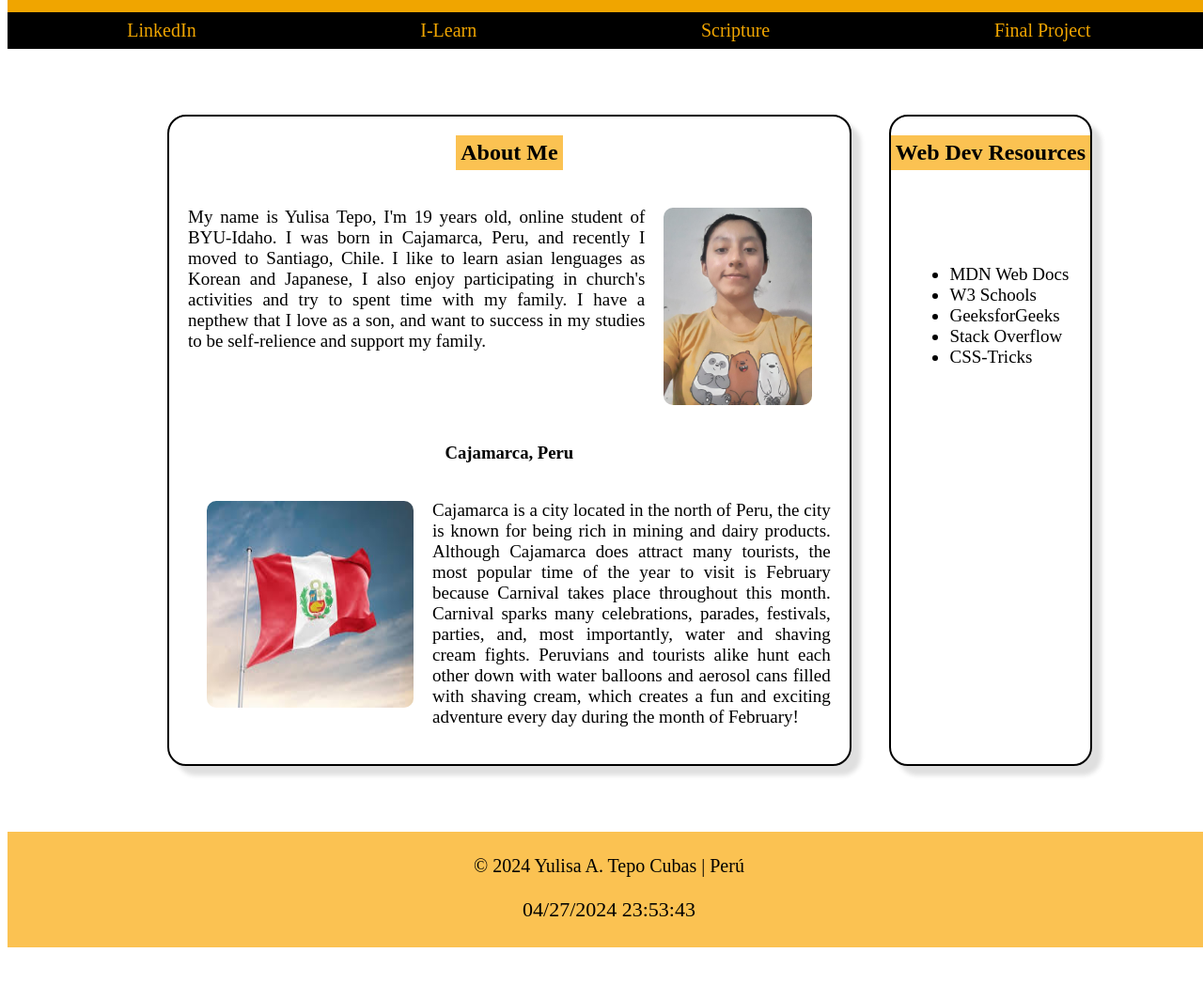
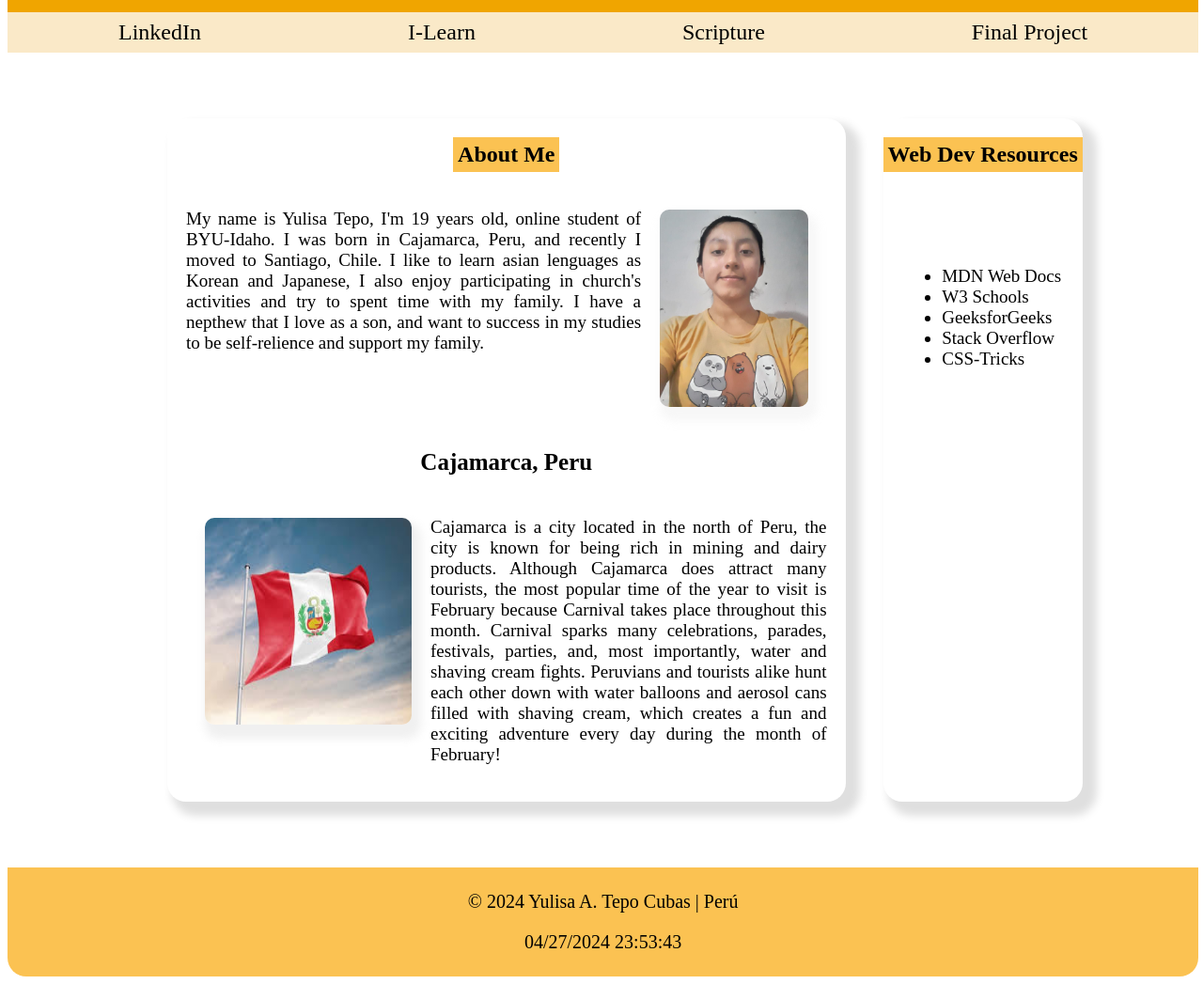
Before and after one commit to YulisaTepo/wdd131, a plain HTML site: page index.html in a window 1280 px wide. Shown: the part 80-1127 px from the top of the page at 94% size. Before the commit the page ends 1096 px from the top, so only its background shows below. Drawn offline with Linux system fonts and the light colour scheme; a web font is replaced by a local one.

Commit message:
Home Page Finished

```diff
--- a/index.html
+++ b/index.html
@@ -51,11 +51,11 @@
         <section class="card">
             <h2>Web Dev Resources</h2>
             <ul class="list">
-                <a href="https://developer.mozilla.org/es/"><li>MDN Web Docs</li></a>
-                <a href="https://www.w3schools.com/"><li>W3 Schools</li></a>
-                <a href="https://www.geeksforgeeks.org/"><li>GeeksforGeeks</li></a>
-                <a href="https://stackoverflow.com/"><li>Stack Overflow</li></a>
-                <a href="https://css-tricks.com/"><li>CSS-Tricks</li></a>
+                <li><a href="https://developer.mozilla.org/es/">MDN Web Docs</a></li>
+                <li><a href="https://www.w3schools.com/">W3 Schools</a></li>
+                <li><a href="https://www.geeksforgeeks.org/">GeeksforGeeks</a></li>
+                <li><a href="https://stackoverflow.com/">Stack Overflow</a></li>
+                <li><a href="https://css-tricks.com/">CSS-Tricks</a></li>
             </ul>
         </section>
     </main>
--- a/styles/base.css
+++ b/styles/base.css
@@ -3,7 +3,7 @@
 
 body {
     font-family: "nanum-myeongjo";
-    width: 100%;
+    width: 99%;
 }
 
 header {
@@ -11,27 +11,27 @@ header {
     color: black;
     text-align: center;
     padding-top: 5px;
+    border-radius: 20px;
 }
+
 
 nav {
     display: flex;
     flex-direction: row;
-    background-color: black;
+    background-color: #fae9c8;
     padding: 8px;
     justify-content: space-around;
 }
 
 nav a {
     text-decoration: none;
-    color: #F0A500;
-    background-color: black;
-    font-size: 20px;
+    color: black;
+    font-size: 24px;
 }
 
 nav :hover {
-    color: #F0A500;
-    font-size: 22px;
-    text-shadow: 0 0 10px #fbc252;
+    color: black;
+    text-shadow: 0 0 10px black;
     border-radius: 6px;
     padding: 4px;
 }
@@ -41,6 +41,8 @@ footer {
     text-align: center;
     font-size: 20px;
     padding: 5px;
+    border-bottom-right-radius: 20px;
+    border-bottom-left-radius: 20px;
 }
 
 main {
@@ -56,14 +58,18 @@ main {
 main h2 {
     background-color: #fbc252;
     padding: 5px;
+    /* border-top: 2px solid black;
+    border-top-left-radius: 5px; */
 }
 
 section {
     border-radius: 20px;
     margin: 20px;
-    border: 2px solid black;
+    /* border-left: 2px solid black;
+    border-right: 2px solid black;
+    border-left: 2px solid black; */
     background-color: #ffffff;
-    box-shadow: 10px 10px 5px rgb(223, 223, 223);
+    box-shadow: 10px 10px 10px 5px rgb(223, 223, 223);
     place-items: center;
 
 }
@@ -73,6 +79,7 @@ section {
     max-width: 170px;
     max-height: 210px;
     margin: 20px;
+    box-shadow: 5px 10px 10px 5px rgba(223, 223, 223, 0.26);
 }
 
 #flag {
@@ -80,7 +87,9 @@ section {
     max-width: 220px;
     max-height: 220px;
     margin: 20px;
+    box-shadow: 5px 10px 10px 5px rgba(223, 223, 223, 0.466);
 }
+
 main p {
     max-width: 500px;
 }
@@ -100,17 +109,18 @@ main p {
     margin-top: 100px;
     color: #000000;
 }
+
 .list a {
     color: black;
     text-decoration: none;
 }
-.list a :hover {
+
+.list :hover {
     color: #F0A500;
     text-shadow: 0 0 25px #fbc252;
     font-size: 20px;
 }
 
-#lastModified {
-    color: #000000;
-    font-size: 22px;
+h3{
+    font-size: 25px;
 }
```
